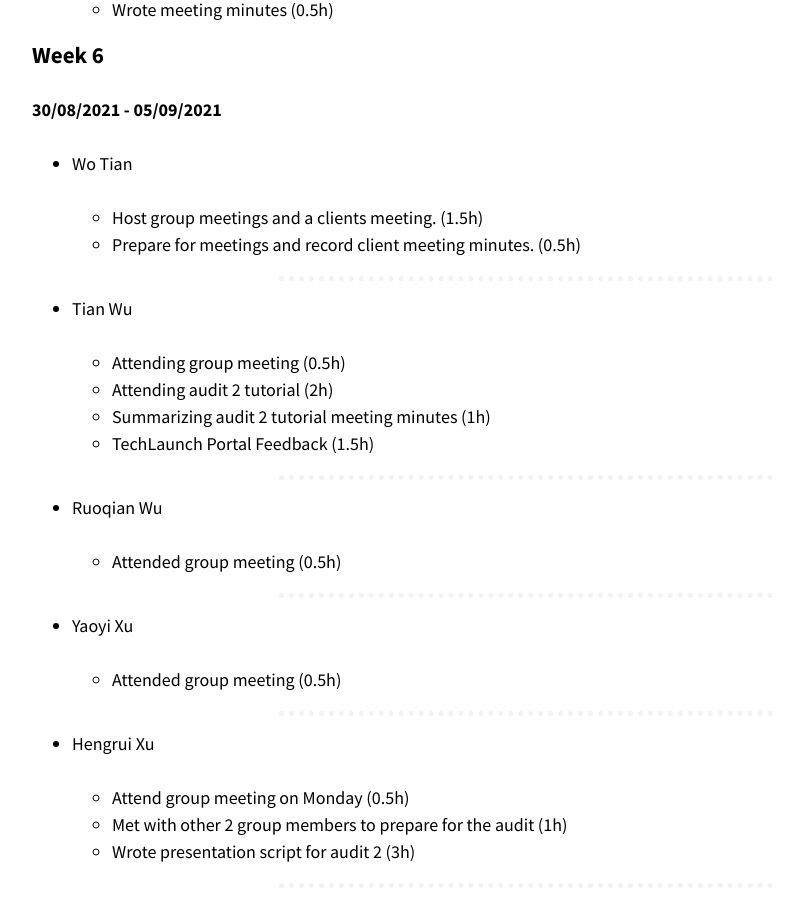
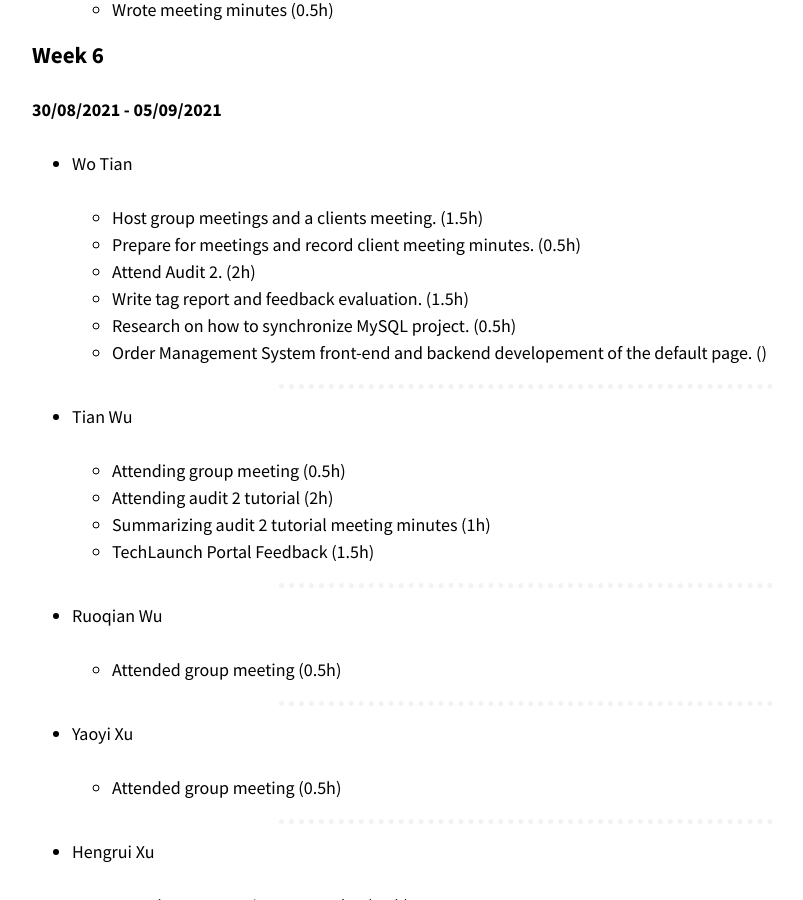
Before and after one commit to optofab/optofab.github.io, a Jekyll site: the page built from work_records.md, in a window 1280 px wide and 900 px high, scrolled down 9084 px. Shown: the whole window, without its empty margins (114-917 px from the left). Built offline with Jekyll 4.4.1, drawn with Linux system fonts in a browser that asks for light colours; nearby versions of some CDN libraries; emoji names are drawn with the system emoji font.

Commit message:
Update work_records.md

```diff
--- a/work_records.md
+++ b/work_records.md
@@ -365,6 +365,10 @@ _[Don't forget to add hours for each of the work you've done. This line will be
 
   - Host group meetings and a clients meeting. (1.5h)
   - Prepare for meetings and record client meeting minutes. (0.5h)
+  - Attend Audit 2. (2h)
+  - Write tag report and feedback evaluation. (1.5h)
+  - Research on how to synchronize MySQL project. (0.5h)
+  - Order Management System front-end and backend developement of the default page. ()
 
 <hr class="hr-dotted">
 
```
